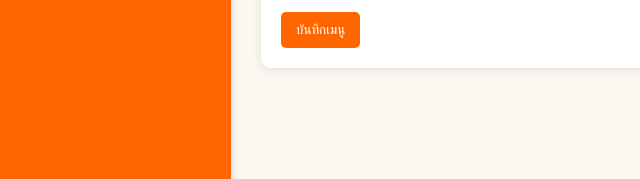
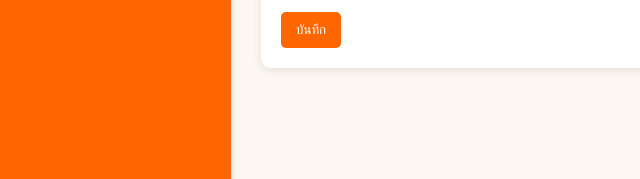
Before and after one commit to Beamsmile/509421-wongnok-recipes, a plain HTML site: page member.html in a window 1280 px wide. Shown: the part 594-773 px from the top of the page, 29-669 px from the left. Drawn offline with Linux system fonts and the light colour scheme.

```diff
--- a/member.html
+++ b/member.html
@@ -152,7 +152,7 @@
           <option>ยาก</option>
         </select>
 
-        <button type="submit" class="save">บันทึกเมนู</button>
+        <button type="submit" class="save">บันทึก</button>
       </form>
     </div>
 
```
